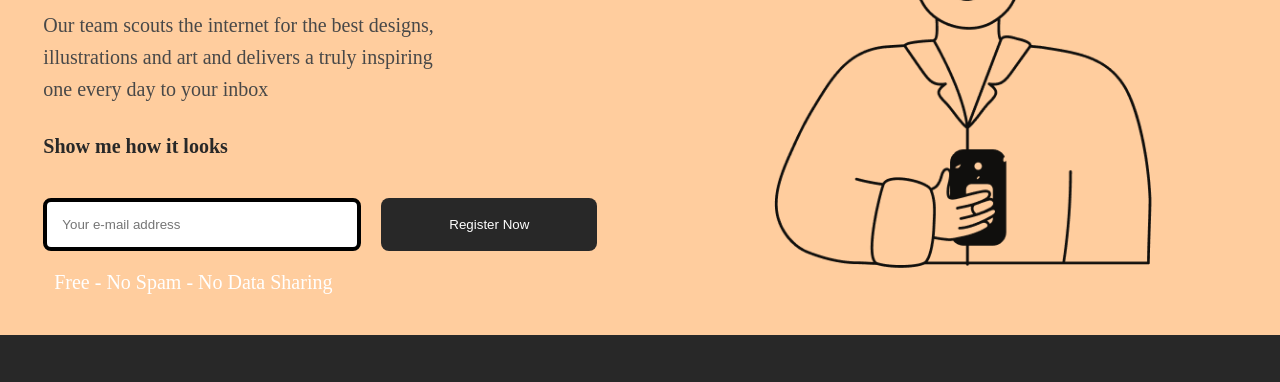
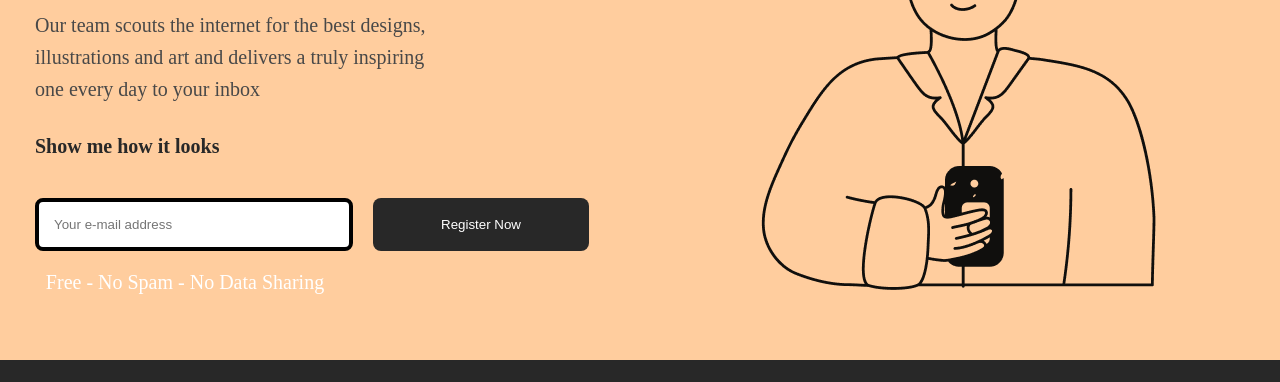
Before and after one commit to Sunaina-bhatoy/Sunaina-major-project1, a plain HTML site: page index.html in a window 1280 px wide. Shown: the part 199-581 px from the top of the page. Drawn offline with Linux system fonts and the light colour scheme.

Commit message:
index.html

```diff
--- a/index.html
+++ b/index.html
@@ -19,7 +19,7 @@
         <p class="para3">Free - No Spam - No Data Sharing</p>
         </div>
         <div class="container-img">
-         <img src="dweep io 1.png" alt="something went wrong" srcset="">
+         <img src="dweep io 1.png" alt="something went wrong" srcset="" style="width: 100%; height: auto;">
         </div>
     </div>
     <div class="footer">
```
